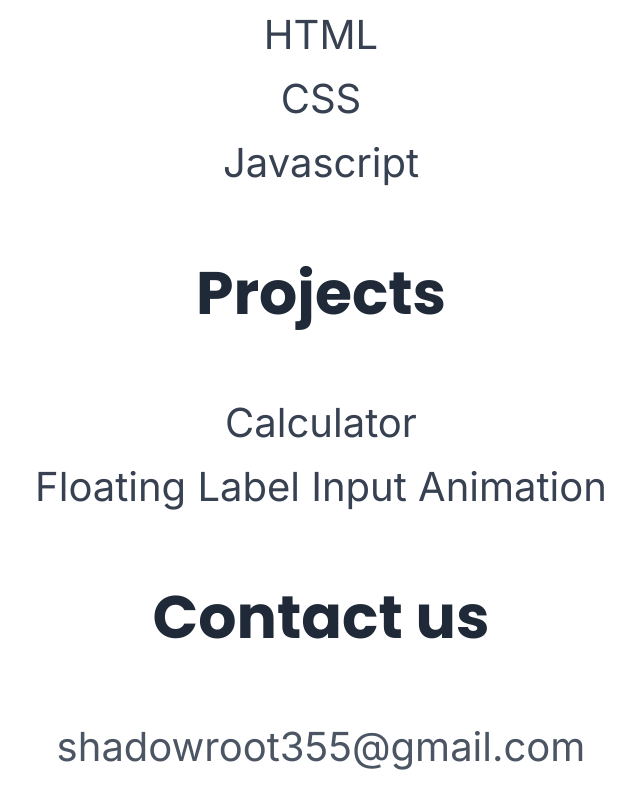
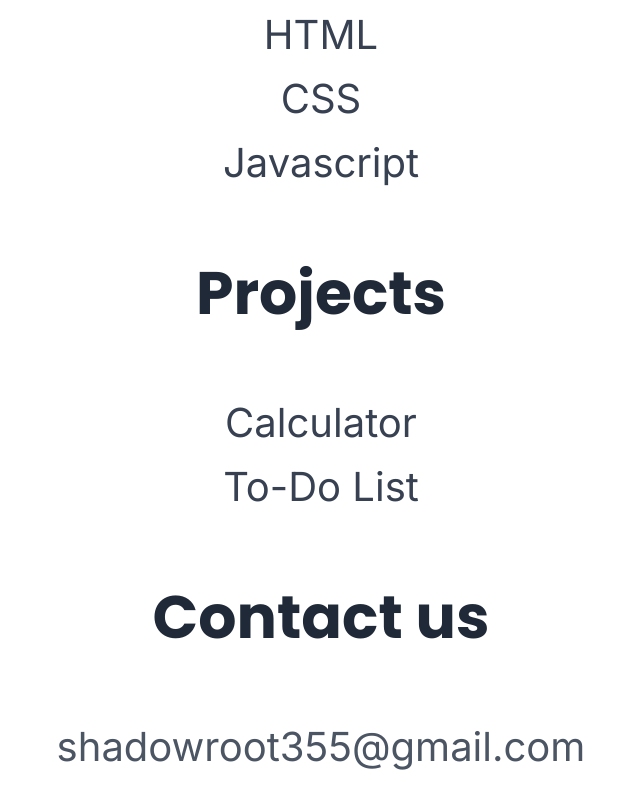
Before and after one commit to AdityaDevLabs/Portfolio, a plain HTML site: page index.html in a window 1280 px wide. Shown: the part 984-1793 px from the top of the page, without its empty margins (319-959 px from the left). Drawn offline with Linux system fonts and the light colour scheme.

Commit message:
Update index.html

```diff
--- a/index.html
+++ b/index.html
@@ -40,7 +40,7 @@
       <h2>Projects</h2>
       <ul>
         <li>Calculator</li>
-        <li>Floating Label Input Animation</li>
+        <li>To-Do List</li>
       </ul>
     </section>
     <!-- contact -->
```
